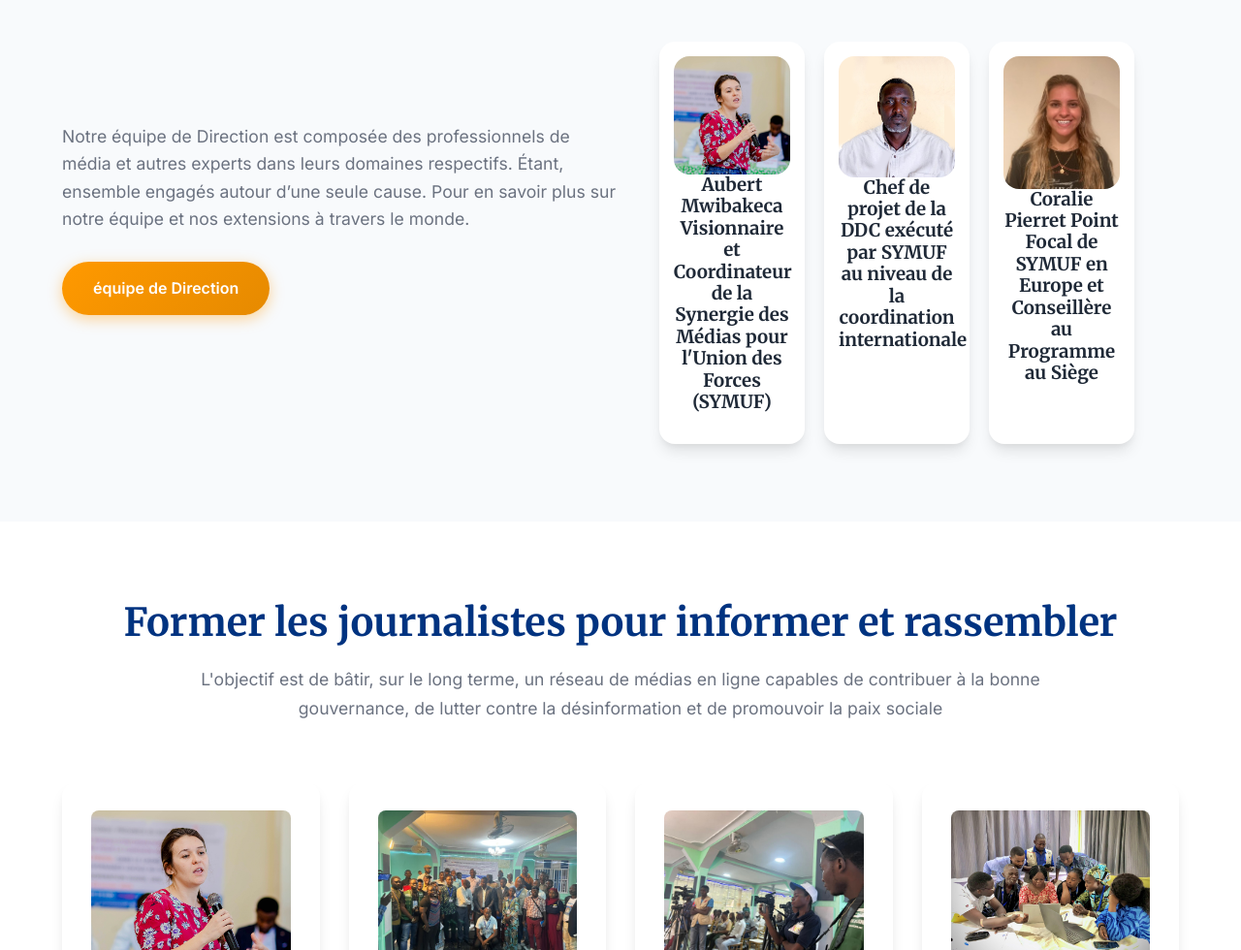
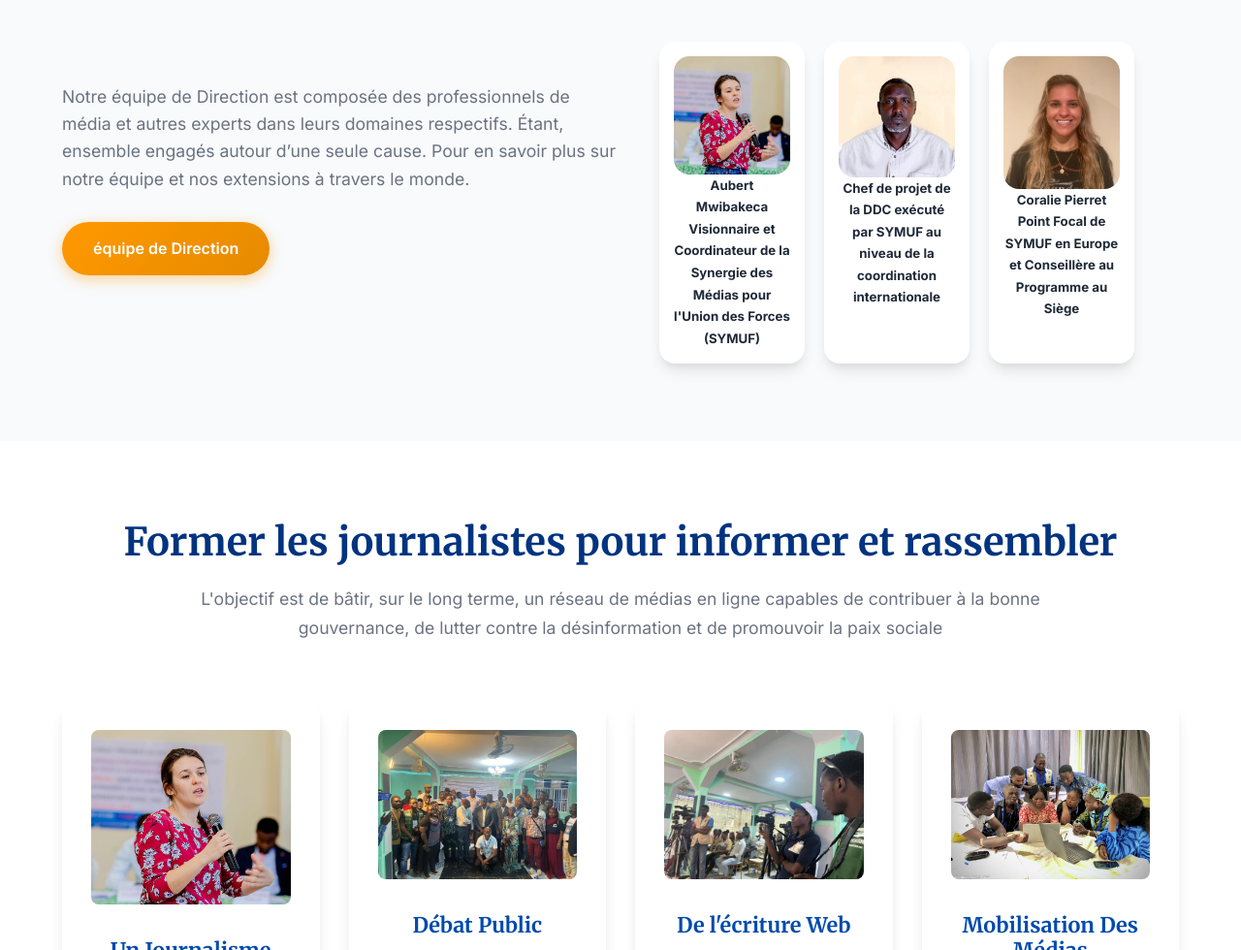
Before and after one commit to BILLmweze780/symuf, a plain HTML site: page index.html in a window 1280 px wide. Shown: the part 826-1806 px from the top of the page at 97% size. Drawn offline with Linux system fonts and the light colour scheme.

Commit message:
Fix HTML formatting and improve structure

```diff
--- a/index.html
+++ b/index.html
@@ -78,22 +78,22 @@
 
                             <div class="team-member animate-on-scroll">
                                 <img src="image 3.jpg">
-                                <h3>Aubert Mwibakeca
-Visionnaire et Coordinateur de la Synergie des Médias pour l'Union des Forces (SYMUF)</h3>
+                                <h5>Aubert Mwibakeca
+Visionnaire et Coordinateur de la Synergie des Médias pour l'Union des Forces (SYMUF)</h5>
 
                             </div>
 
                             <div class="team-member animate-on-scroll delay-100">
                                 <img src="PAPA-FRANCIS.jpg" >
-                                <h3>Chef de projet de la DDC exécuté par SYMUF au niveau de la coordination internationale</h3>
+                                <h5>Chef de projet de la DDC exécuté par SYMUF au niveau de la coordination internationale</h5>
 
                             </div>
 
                             <div class="team-member animate-on-scroll delay-200">
                                 <img src="jacey.jpg">
-                                <h3> Coralie Pierret
+                                <h5> Coralie Pierret
 Point Focal de SYMUF en Europe et Conseillère au Programme au Siège
-</h3>
+</h5>
 
                             </div>
 
```
